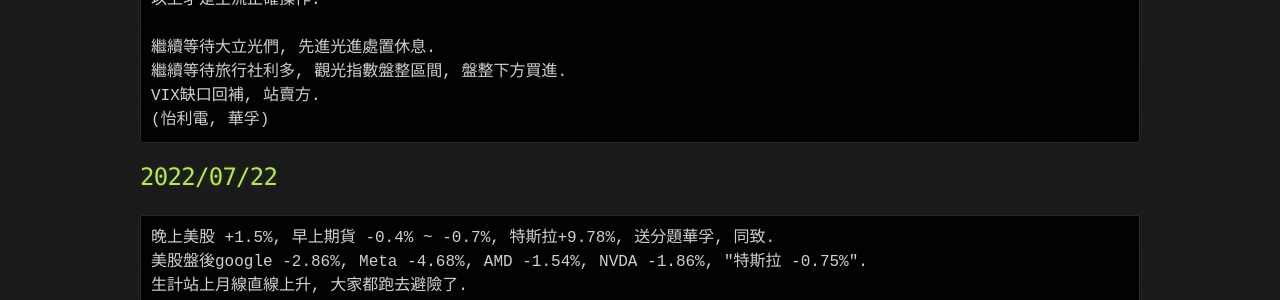
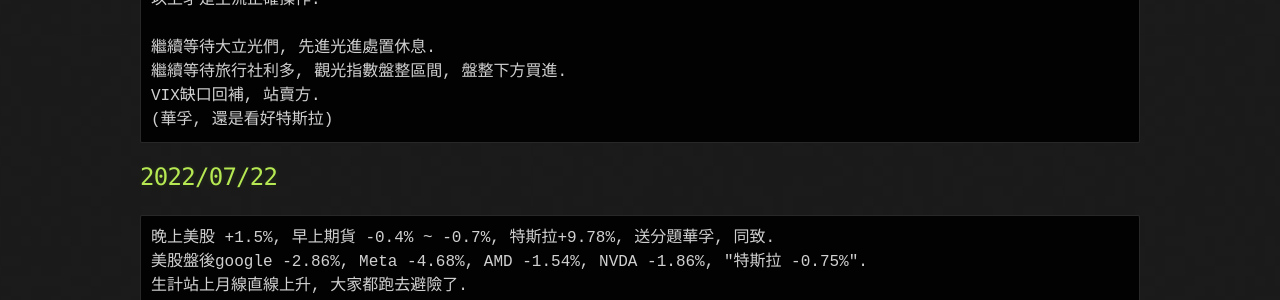
Before and after one commit to lepg5487/Stock_God, a Jekyll site: the page built from index.md, in a window 1280 px wide and 900 px high. Shown: the part 497-797 px from the top of the window. Built offline with Jekyll 4.4.1, drawn with Linux system fonts in a browser that asks for light colours; our own code applies the rules of GitHub Pages for plain Markdown files; some of the changed text lies outside the part shown.

Commit message:
Update index.md

````diff
--- a/index.md
+++ b/index.md
@@ -15,7 +15,7 @@
 繼續等待大立光們, 先進光進處置休息.
 繼續等待旅行社利多, 觀光指數盤整區間, 盤整下方買進.
 VIX缺口回補, 站賣方.
-(怡利電, 華孚)
+(華孚, 還是看好特斯拉)
 ```
 
 ## 2022/07/22
````
